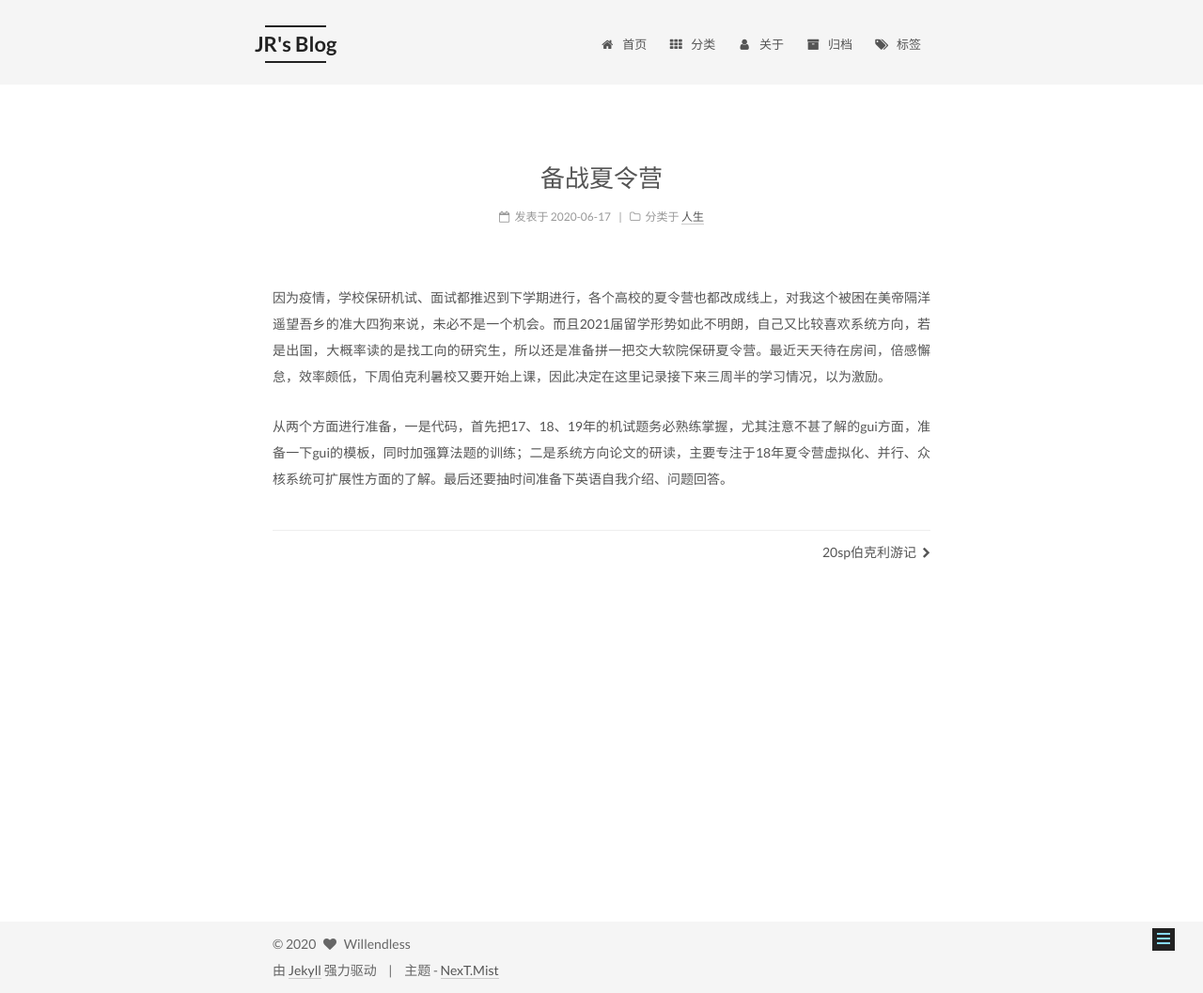
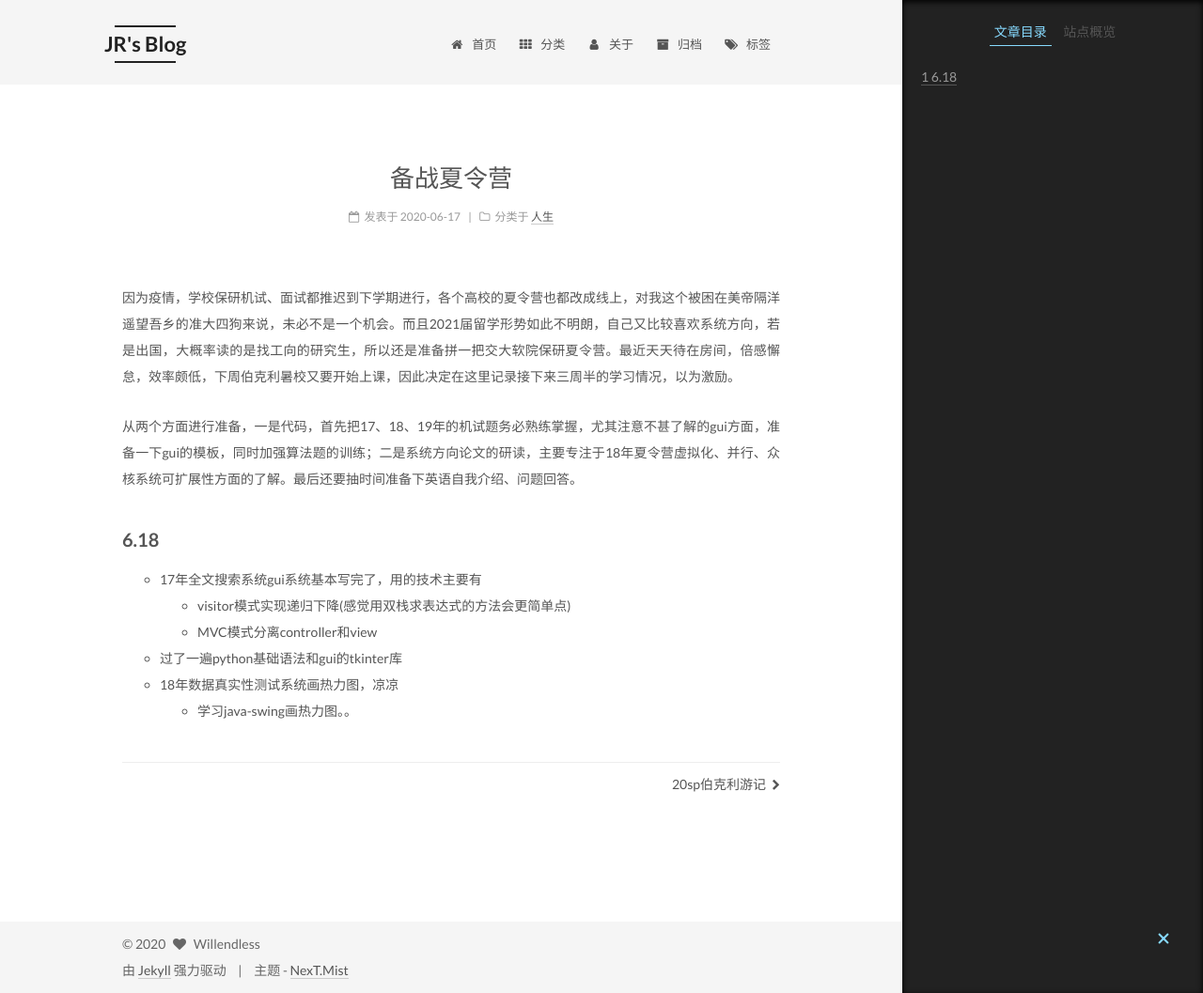
Before and after one commit to Willendless/willendless.github.io, a Jekyll site: the page built from _posts/2020-6-17-备战夏令营.md, in a window 1280 px wide and 1057 px high. Shown: the whole window at 94% size. Built offline with Jekyll 4.4.1, drawn with Linux system fonts in a browser that asks for light colours; comment, search, counter and statistics services are not loaded.

Commit message:
docs: update 6.18

```diff
--- a/_posts/2020-6-17-备战夏令营.md
+++ b/_posts/2020-6-17-备战夏令营.md
@@ -9,3 +9,12 @@ category:
 因为疫情，学校保研机试、面试都推迟到下学期进行，各个高校的夏令营也都改成线上，对我这个被困在美帝隔洋遥望吾乡的准大四狗来说，未必不是一个机会。而且2021届留学形势如此不明朗，自己又比较喜欢系统方向，若是出国，大概率读的是找工向的研究生，所以还是准备拼一把交大软院保研夏令营。最近天天待在房间，倍感懈怠，效率颇低，下周伯克利暑校又要开始上课，因此决定在这里记录接下来三周半的学习情况，以为激励。
 
 从两个方面进行准备，一是代码，首先把17、18、19年的机试题务必熟练掌握，尤其注意不甚了解的gui方面，准备一下gui的模板，同时加强算法题的训练；二是系统方向论文的研读，主要专注于18年夏令营虚拟化、并行、众核系统可扩展性方面的了解。最后还要抽时间准备下英语自我介绍、问题回答。
+
+### 6.18
+
++ 17年全文搜索系统gui系统基本写完了，用的技术主要有
+  + visitor模式实现递归下降(感觉用双栈求表达式的方法会更简单点)
+  + MVC模式分离controller和view
++ 过了一遍python基础语法和gui的tkinter库
++ 18年数据真实性测试系统画热力图，凉凉
+  + 学习java-swing画热力图。。
```
